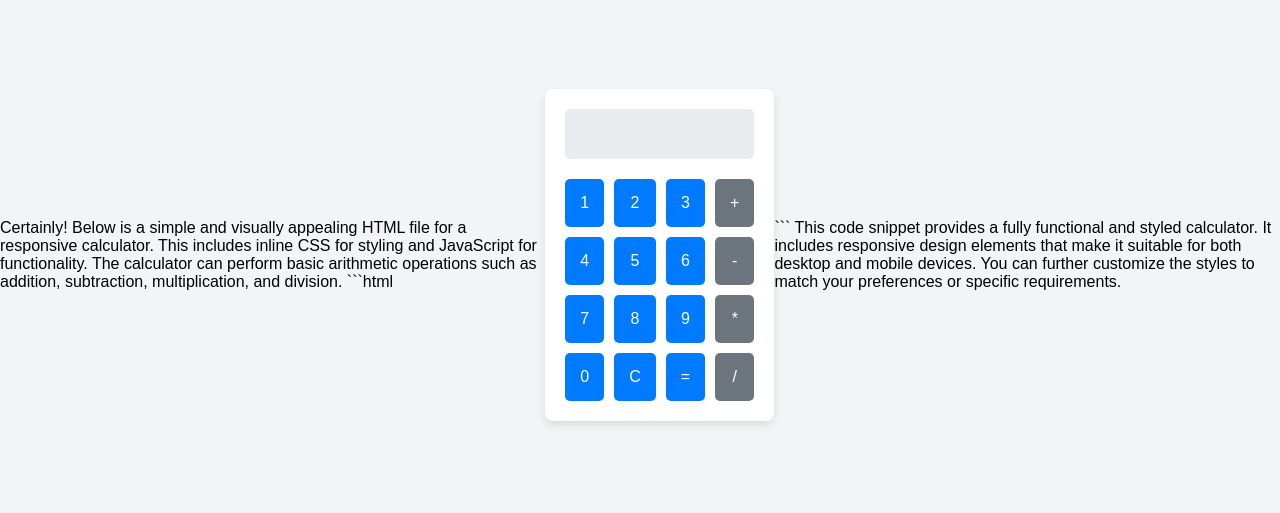
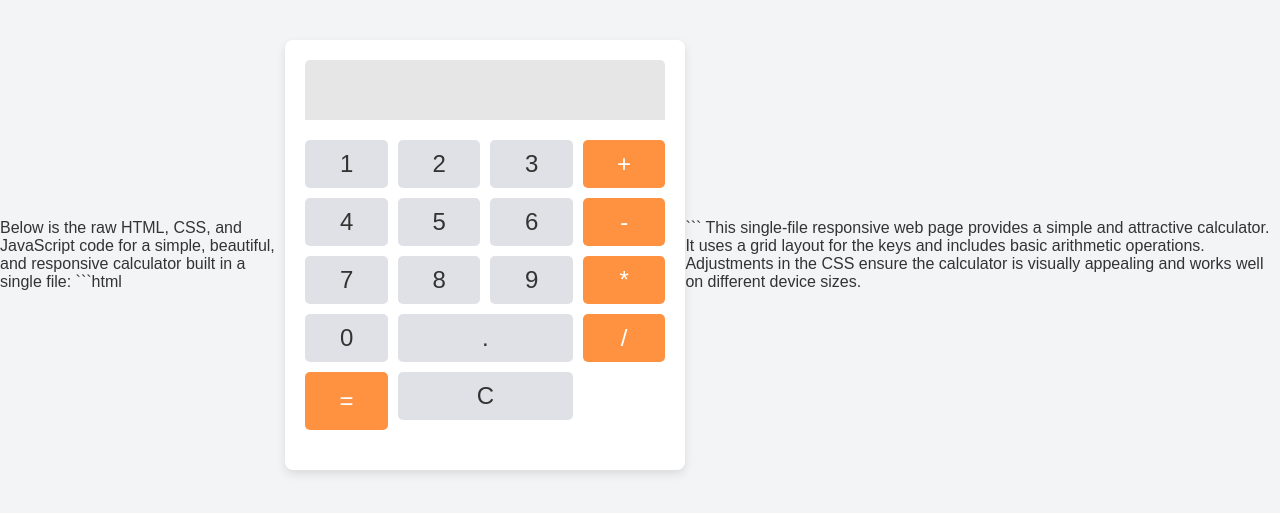
Before and after one commit to mrcopra/repo, a plain HTML site: page index.html in a window 1280 px wide. Shown: the part 145-658 px from the top of the page. Drawn offline with Linux system fonts and the light colour scheme.

Commit message:
AI Auto-Update

````diff
--- a/index.html
+++ b/index.html
@@ -1,4 +1,4 @@
-Certainly! Below is a simple and visually appealing HTML file for a responsive calculator. This includes inline CSS for styling and JavaScript for functionality. The calculator can perform basic arithmetic operations such as addition, subtraction, multiplication, and division.
+Below is the raw HTML, CSS, and JavaScript code for a simple, beautiful, and responsive calculator built in a single file:
 
 ```html
 <!DOCTYPE html>
@@ -6,146 +6,113 @@ Certainly! Below is a simple and visually appealing HTML file for a responsive c
 <head>
     <meta charset="UTF-8">
     <meta name="viewport" content="width=device-width, initial-scale=1.0">
-<title>Simple Calculator</title>
+    <title>Beautiful Calculator</title>
     <style>
         body {
+            font-family: 'Arial', sans-serif;
             display: flex;
             justify-content: center;
             align-items: center;
             height: 100vh;
             margin: 0;
             background-color: #f3f4f6;
-    font-family: Arial, sans-serif;
+            color: #333;
         }
         .calculator {
-    background-color: #fff;
+            width: 100%;
+            max-width: 360px;
+            background: #ffffff;
+            box-shadow: 0 4px 10px rgba(0,0,0,0.1);
             border-radius: 8px;
-    box-shadow: 0 4px 10px rgba(0,0,0,0.1);
             padding: 20px;
-    width: 320px;
         }
         .calculator-screen {
             width: 100%;
-    height: 50px;
+            height: 60px;
             border: none;
-    background-color: #e9ecef;
-    color: #495057;
+            background-color: #e6e6e6;
+            color: #222;
             text-align: right;
             padding: 10px;
-    font-size: 18px;
-    border-radius: 5px;
-    box-sizing: border-box;
+            font-size: 2em;
+            border-top-left-radius: 5px;
+            border-top-right-radius: 5px;
         }
         .calculator-keys {
             display: grid;
             grid-template-columns: repeat(4, 1fr);
             gap: 10px;
-    margin-top: 20px;
+            padding: 20px 0;
         }
-  .button {
-    padding: 15px;
+        .key {
+            background-color: #e0e1e6;
             border: none;
-    background-color: #007bff;
-    color: white;
             border-radius: 5px;
-    font-size: 16px;
-    cursor: pointer;
+            padding: 10px;
+            font-size: 1.5em;
+            color: #333;
+            outline: none;
         }
-  .button:hover {
-    background-color: #0056b3;
+        .key.operator {
+            background-color: #fe9241;
+            color: #fff;
         }
-  .button.operator {
-    background-color: #6c757d;
+        .key.double {
+            grid-column: span 2;
         }
-  .button.operator:hover {
-    background-color: #5a6268;
+        .key:focus {
+            background-color: #d1d3d4;
         }
-  .button.equal-sign {
-    background-color: #28a745;
-  }
-  .button.equal-sign:hover {
-    background-color: #218838;
+        .key.operator:focus {
+            background-color: #ec7c2d;
         }
     </style>
 </head>
 <body>
     <div class="calculator">
-  <input type="text" class="calculator-screen" value="" disabled>
+        <input type="text" class="calculator-screen" disabled>
         <div class="calculator-keys">
-    <button class="button" onclick="appendNumber('1')">1</button>
-    <button class="button" onclick="appendNumber('2')">2</button>
-    <button class="button" onclick="appendNumber('3')">3</button>
-    <button class="button operator" onclick="setOperator('+')">+</button>
-    <button class="button" onclick="appendNumber('4')">4</button>
-    <button class="button" onclick="appendNumber('5')">5</button>
-    <button class="button" onclick="appendNumber('6')">6</button>
-    <button class="button operator" onclick="setOperator('-')">-</button>
-    <button class="button" onclick="appendNumber('7')">7</button>
-    <button class="button" onclick="appendNumber('8')">8</button>
-    <button class="button" onclick="appendNumber('9')">9</button>
-    <button class="button operator" onclick="setOperator('*')">*</button>
-    <button class="button" onclick="appendNumber('0')">0</button>
-    <button class="button" onclick="clearScreen()">C</button>
-    <button class="button" onclick="calculateResult()">=</button>
-    <button class="button operator" onclick="setOperator('/')">/</button>
+            <button class="key" onclick="pressKey('1')">1</button>
+            <button class="key" onclick="pressKey('2')">2</button>
+            <button class="key" onclick="pressKey('3')">3</button>
+            <button class="key operator" onclick="pressKey('+')">+</button>
+            <button class="key" onclick="pressKey('4')">4</button>
+            <button class="key" onclick="pressKey('5')">5</button>
+            <button class="key" onclick="pressKey('6')">6</button>
+            <button class="key operator" onclick="pressKey('-')">-</button>
+            <button class="key" onclick="pressKey('7')">7</button>
+            <button class="key" onclick="pressKey('8')">8</button>
+            <button class="key" onclick="pressKey('9')">9</button>
+            <button class="key operator" onclick="pressKey('*')">*</button>
+            <button class="key" onclick="pressKey('0')">0</button>
+            <button class="key double" onclick="pressKey('.')">.</button>
+            <button class="key operator" onclick="pressKey('/')">/</button>
+            <button class="key operator" style="grid-row: span 2;" onclick="calculate()">=</button>
+            <button class="key double" onclick="clearScreen()">C</button>
         </div>
     </div>
 
     <script>
-let display = document.querySelector('.calculator-screen');
-let currentInput = '';
-let previousInput = '';
-let operator = null;
+        const screen = document.querySelector('.calculator-screen');
 
-function appendNumber(number) {
-  if (display.value === '' && number === '0') return;
-  if (display.value.includes('.') && number === '.') return;
-  currentInput += number;
-  display.value += number;
+        function pressKey(value) {
+            screen.value += value;
         }
 
-function setOperator(op) {
-  if (currentInput === '') return;
-  if (previousInput !== '') calculate();
-  operator = op;
-  previousInput = currentInput;
-  currentInput = '';
-  display.value = '';
+        function calculate() {
+            try {
+                screen.value = eval(screen.value);
+            } catch (e) {
+                screen.value = 'Error';
+            }
         }
 
         function clearScreen() {
-  currentInput = '';
-  previousInput = '';
-  operator = null;
-  display.value = '';
+            screen.value = '';
         }
-
-function calculateResult() {
-  if (operator === null || currentInput === '') return;
-  calculate();
-  operator = null;
-}
-
-function calculate() {
-  let result;
-  const prev = parseFloat(previousInput);
-  const current = parseFloat(currentInput);
-  if (isNaN(prev) || isNaN(current)) return;
-  switch (operator) {
-    case '+': result = prev + current; break;
-    case '-': result = prev - current; break;
-    case '*': result = prev * current; break;
-    case '/': result = prev / current; break;
-    default: return;
-  }
-  currentInput = result.toString();
-  display.value = currentInput;
-  previousInput = '';
-}
-
     </script>
 </body>
 </html>
 ```
 
-This code snippet provides a fully functional and styled calculator. It includes responsive design elements that make it suitable for both desktop and mobile devices. You can further customize the styles to match your preferences or specific requirements.
+This single-file responsive web page provides a simple and attractive calculator. It uses a grid layout for the keys and includes basic arithmetic operations. Adjustments in the CSS ensure the calculator is visually appealing and works well on different device sizes.
````
Lines whose indentation alone changed are shown as unchanged.
